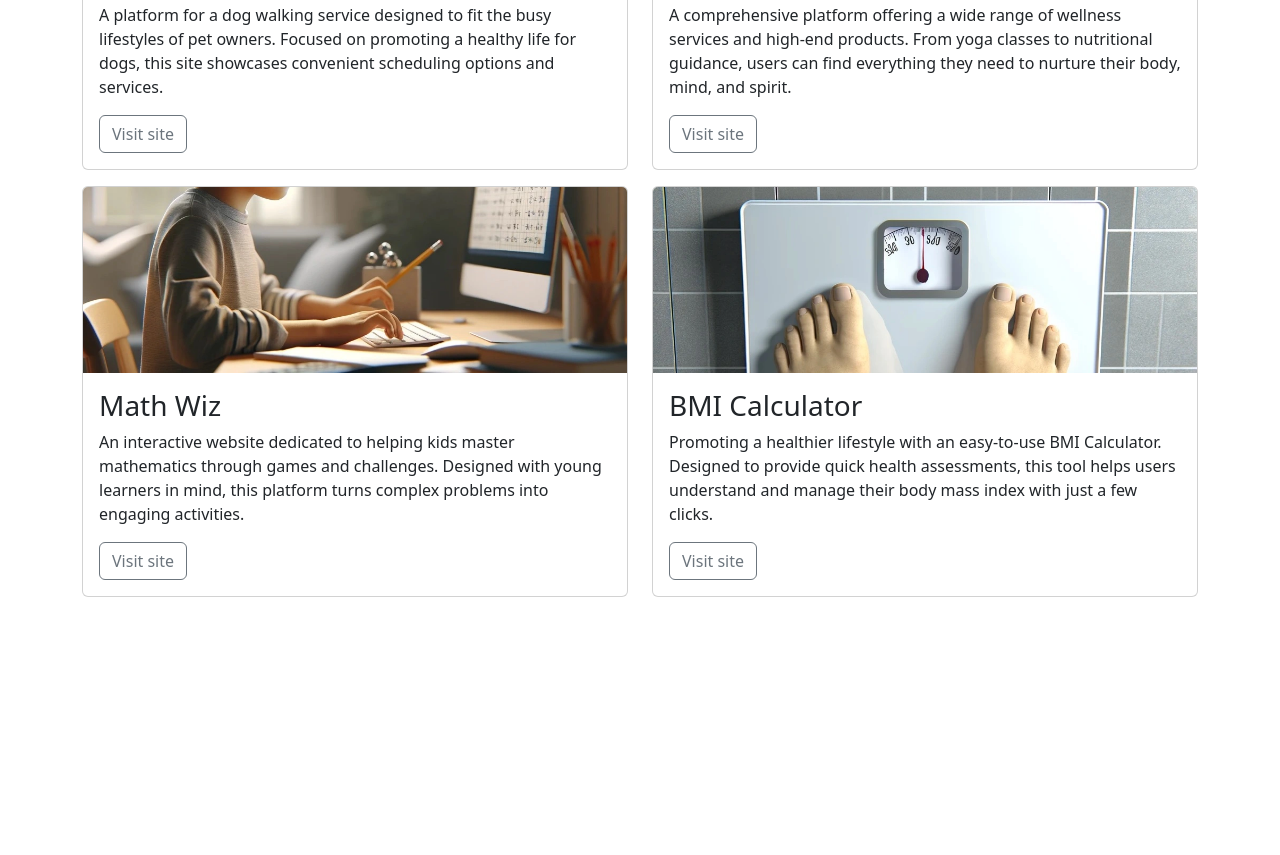
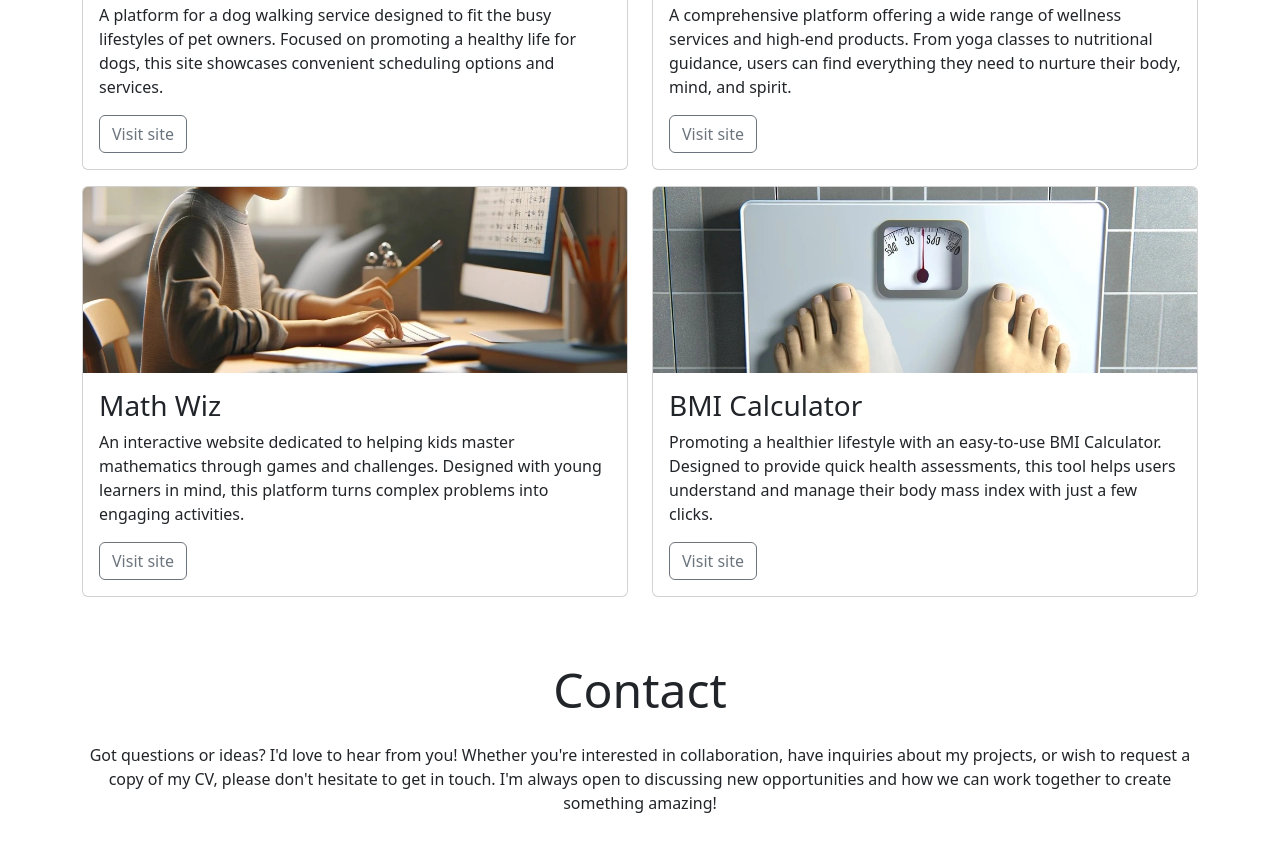
Before and after one commit to twitch10126/portfolio, a plain HTML site: page index.html in a window 1280 px wide. Shown: the part 1182-2037 px from the top of the page. Before the commit the page ends 1819 px from the top, so only its background shows below. Drawn offline with nearby package versions, Linux system fonts and the light colour scheme.

Commit message:
Add contact section

```diff
--- a/index.html
+++ b/index.html
@@ -180,6 +180,24 @@
         </section>
     </main>
 
+    <!-- Contact section -->
+
+    <footer id="contact" class="container">
+        <div class="row justify-content-center">
+            <div class="col-12 text-center my-4">
+                <h2 class="display-5">Contact</h2>
+                <p class="mt-4">Got questions or ideas? I'd love to hear from you! Whether you're interested in
+                    collaboration, have inquiries about my projects, or wish to request a copy of my CV, please don't
+                    hesitate to get in touch. I'm always open to discussing new opportunities and how we can work
+                    together to create something amazing!</p>
+            </div>
+            <div class="col-12 col-md-10 col-lg-8">
+             <!-- Add your form here-->
+
+            </div>
+        </div>
+    </footer>
+
     <!-- Bootstrap JS Script -->
     <script src="https://cdn.jsdelivr.net/npm/bootstrap@5.3.3/dist/js/bootstrap.bundle.min.js"
         integrity="sha384-YvpcrYf0tY3lHB60NNkmXc5s9fDVZLESaAA55NDzOxhy9GkcIdslK1eN7N6jIeHz"
```
